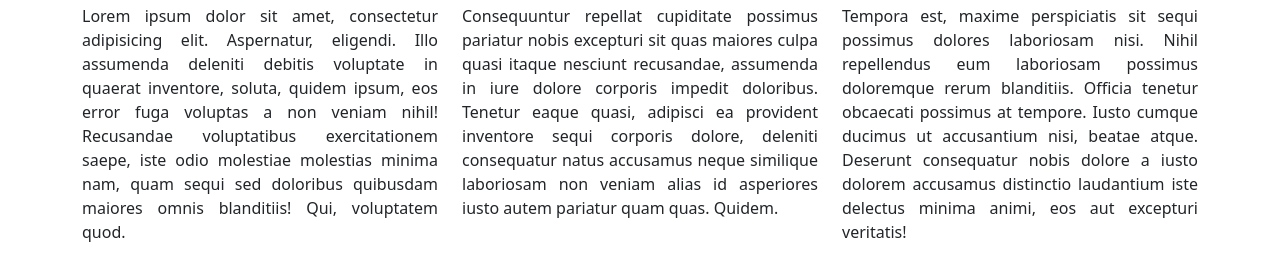
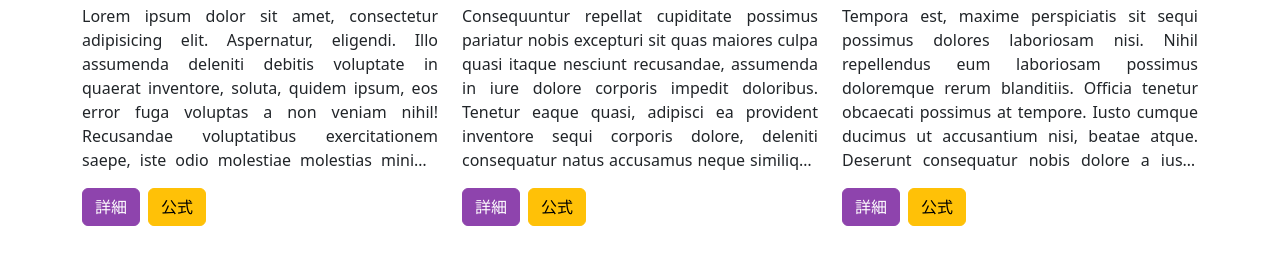
Before and after one commit to kenshu-app/bsProducts_202309, a plain HTML site: page index.html in a window 1280 px wide. Shown: the part 142-422 px from the top of the page. Drawn offline with nearby package versions, Linux system fonts and the light colour scheme.

Commit message:
fix:03-5 btn

```diff
--- a/css/style.css
+++ b/css/style.css
@@ -3,6 +3,11 @@
 /*-------------------------
   初期化
 -------------------------*/
+
+:root {
+  --key-color: #8e44ad;
+  --sub-color: #7e349d;
+}
 
 body {
   padding-top: 100px;
@@ -19,4 +24,18 @@ ul {
 
 .topics p {
   text-align: justify;
+  display: -webkit-box;
+  -webkit-box-orient: vertical;
+  -webkit-line-clamp: 7;
+  overflow: hidden;
 }
+
+.btn-primary {
+  background-color: var(--key-color);
+  border: 1px solid var(--key-color);
+}
+
+.btn-primary:hover {
+  background-color: var(--sub-color);
+  border: 1px solid var(--sub-color);
+}
--- a/index.html
+++ b/index.html
@@ -43,17 +43,20 @@
         </nav>
         <section class="container topics">
             <ul class="row">
-                <li class="col-md-4 col-xs-12">
+                <li class="col-md-4 col-xs-12 mb-5">
                     <h2>見出し01</h2>
                     <p>Lorem ipsum dolor sit amet, consectetur adipisicing elit. Aspernatur, eligendi. Illo assumenda deleniti debitis voluptate in quaerat inventore, soluta, quidem ipsum, eos error fuga voluptas a non veniam nihil! Recusandae voluptatibus exercitationem saepe, iste odio molestiae molestias minima nam, quam sequi sed doloribus quibusdam maiores omnis blanditiis! Qui, voluptatem quod.</p>
+                    <a href="" class="btn btn-primary me-2">詳細</a><a href="" class="btn btn-warning">公式</a>
                 </li>
-                <li class="col-md-4 col-xs-12">
+                <li class="col-md-4 col-xs-12 mb-5">
                     <h2>見出し02</h2>
                     <p>Consequuntur repellat cupiditate possimus pariatur nobis excepturi sit quas maiores culpa quasi itaque nesciunt recusandae, assumenda in iure dolore corporis impedit doloribus. Tenetur eaque quasi, adipisci ea provident inventore sequi corporis dolore, deleniti consequatur natus accusamus neque similique laboriosam non veniam alias id asperiores iusto autem pariatur quam quas. Quidem.</p>
+                    <a href="" class="btn btn-primary me-2">詳細</a><a href="" class="btn btn-warning">公式</a>
                 </li>
-                <li class="col-md-4 col-xs-12">
+                <li class="col-md-4 col-xs-12 mb-5">
                     <h2>見出し03</h2>
                     <p>Tempora est, maxime perspiciatis sit sequi possimus dolores laboriosam nisi. Nihil repellendus eum laboriosam possimus doloremque rerum blanditiis. Officia tenetur obcaecati possimus at tempore. Iusto cumque ducimus ut accusantium nisi, beatae atque. Deserunt consequatur nobis dolore a iusto dolorem accusamus distinctio laudantium iste delectus minima animi, eos aut excepturi veritatis!</p>
+                    <a href="" class="btn btn-primary me-2">詳細</a><a href="" class="btn btn-warning">公式</a>
                 </li>
             </ul>
         </section>
```
